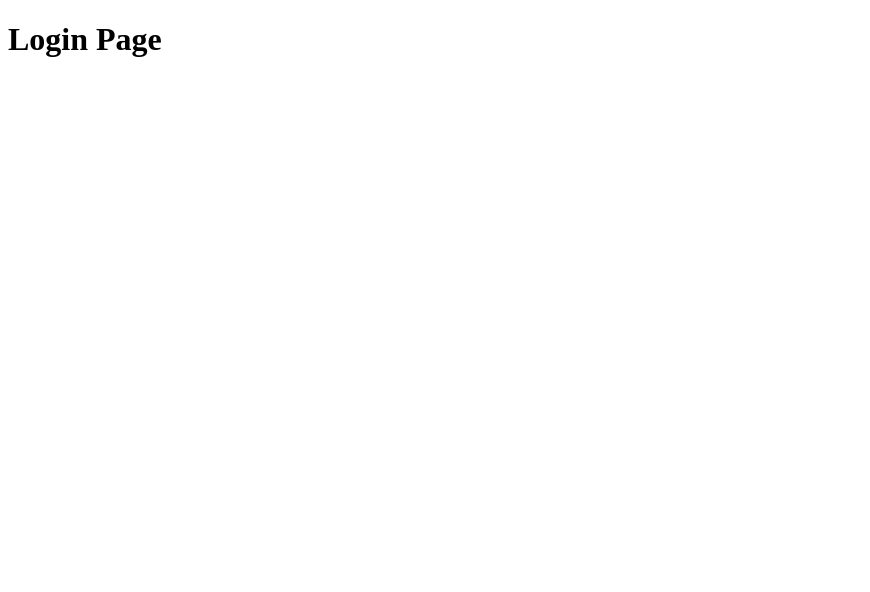
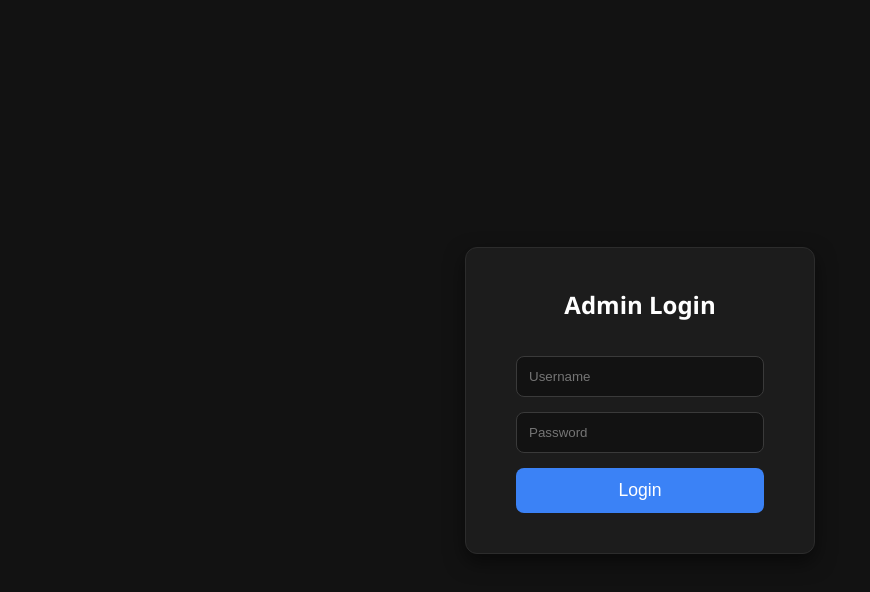
Before and after one commit to Natnael1921/my-portfolio-management, a React (Vite) app in the folder Frontend/: page /login in a window 1280 px wide. Shown: the top 592 px of the page, without its empty margins (0-870 px from the left). Built offline with nearby package versions, Linux system fonts and the light colour scheme.

Commit message:
Landing page + auth page

```diff
--- a/Frontend/src/App.jsx
+++ b/Frontend/src/App.jsx
@@ -1,19 +1,37 @@
-import { BrowserRouter, Routes, Route } from "react-router-dom";
+import { BrowserRouter, Routes, Route } from "react-router-dom"; // ✅ import this
 
+import LandingPage from "./pages/LandingPage";
 import Login from "./pages/Login";
 import Dashboard from "./pages/Dashboard";
 import Projects from "./pages/Projects";
+import ProtectedRoute from "./components/ProtectedRoute";
 
 function App() {
   return (
     <BrowserRouter>
       <Routes>
 
+        <Route path="/" element={<LandingPage />} />
+
         <Route path="/login" element={<Login />} />
 
-        <Route path="/dashboard" element={<Dashboard />} />
+        <Route
+          path="/dashboard"
+          element={
+            <ProtectedRoute>
+              <Dashboard />
+            </ProtectedRoute>
+          }
+        />
 
-        <Route path="/projects" element={<Projects />} />
+        <Route
+          path="/projects"
+          element={
+            <ProtectedRoute>
+              <Projects />
+            </ProtectedRoute>
+          }
+        />
 
       </Routes>
     </BrowserRouter>
--- /dev/null
+++ b/Frontend/src/components/ProtectedRoute.jsx
@@ -0,0 +1,13 @@
+import { Navigate } from "react-router-dom";
+
+export default function ProtectedRoute({ children }) {
+  const token = localStorage.getItem("token");
+
+  if (!token) {
+    // Not logged in → redirect
+    return <Navigate to="/login" replace />;
+  }
+
+  // Logged in → show children
+  return children;
+}
--- a/Frontend/src/index.css
+++ b/Frontend/src/index.css
@@ -0,0 +1,12 @@
+* {
+  margin: 0;
+  padding: 0;
+  box-sizing: border-box;
+}
+
+
+html, body, #root {
+  height: 100%;
+  width: 100%;
+  font-family: 'Arial', sans-serif;
+}
--- a/Frontend/src/pages/Dashboard.jsx
+++ b/Frontend/src/pages/Dashboard.jsx
@@ -1,4 +1,13 @@
+import { useEffect } from "react";
+import API from "../api";
 export default function Dashboard() {
+
+  useEffect(() => {
+    API.get("/projects")
+      .then(res => console.log(res.data))
+      .catch(err => console.log(err));
+  }, []);
+
   return (
     <div>
       <h1>Dashboard</h1>
--- /dev/null
+++ b/Frontend/src/pages/LandingPage.jsx
@@ -0,0 +1,22 @@
+import { useNavigate } from "react-router-dom";
+import "../styles/LandingPage.css";
+
+export default function LandingPage() {
+  const navigate = useNavigate();
+
+  const handleLogin = () => {
+    navigate("/login");
+  };
+
+  return (
+    <div className="landing-container">
+      <div className="landing-content">
+        <h1>Natnael Mekonnen</h1>
+        <p>Admin Dashboard</p>
+        <button className="landing-button" onClick={handleLogin}>
+          Login
+        </button>
+      </div>
+    </div>
+  );
+}
--- a/Frontend/src/pages/Login.jsx
+++ b/Frontend/src/pages/Login.jsx
@@ -1,7 +1,77 @@
+import { useState } from "react";
+import { useNavigate } from "react-router-dom";
+import API from "../api";
+import "../styles/Login.css";
+
 export default function Login() {
+  const navigate = useNavigate();
+
+  const [username, setUsername] = useState("");
+  const [password, setPassword] = useState("");
+
+  const [loading, setLoading] = useState(false);
+  const [error, setError] = useState("");
+
+  const handleLogin = async (e) => {
+    e.preventDefault();
+
+    setLoading(true);
+    setError("");
+
+    try {
+      const res = await API.post("/auth/login", {
+        username,
+        password,
+      });
+
+      // save token
+      localStorage.setItem("token", res.data.token);
+
+      // redirect
+      navigate("/dashboard");
+
+    } catch (err) {
+      setError(
+        err.response?.data?.message || "Login failed"
+      );
+    }
+
+    setLoading(false);
+  };
+
   return (
-    <div>
-      <h1>Login Page</h1>
+    <div className="login-container">
+      <form className="login-form" onSubmit={handleLogin}>
+        <h2>Admin Login</h2>
+
+        {error && <p className="login-error">{error}</p>}
+
+        <input
+          type="text"
+          placeholder="Username"
+          value={username}
+          onChange={(e) => setUsername(e.target.value)}
+          className="login-input"
+          required
+        />
+
+        <input
+          type="password"
+          placeholder="Password"
+          value={password}
+          onChange={(e) => setPassword(e.target.value)}
+          className="login-input"
+          required
+        />
+
+        <button
+          type="submit"
+          className="login-button"
+          disabled={loading}
+        >
+          {loading ? "Logging in..." : "Login"}
+        </button>
+      </form>
     </div>
   );
 }
--- /dev/null
+++ b/Frontend/src/styles/LandingPage.css
@@ -0,0 +1,50 @@
+/* LandingPage.css - professional dark theme */
+
+.landing-container {
+  height: 100vh;
+  width: 100vw;
+  display: flex;
+  justify-content: center;
+  align-items: center;
+  background: #121212; /* very dark charcoal */
+  color: #e0e0e0;     /* soft off-white text */
+  text-align: center;
+  font-family: 'Segoe UI', Tahoma, Geneva, Verdana, sans-serif;
+}
+
+.landing-content {
+  background: #1c1c1c; /* slightly lighter than background */
+  padding: 50px 60px;
+  border-radius: 12px;
+  box-shadow: 0 8px 20px rgba(0,0,0,0.5);
+  border: 1px solid #2c2c2c; /* subtle grey border */
+}
+
+.landing-content h1 {
+  font-size: 3rem;
+  margin-bottom: 10px;
+  color: #ffffff;
+  letter-spacing: 1px;
+}
+
+.landing-content p {
+  font-size: 1.2rem;
+  margin-bottom: 30px;
+  color: #cccccc; /* subtle grey text */
+}
+
+.landing-button {
+  padding: 12px 28px;
+  border: none;
+  border-radius: 8px;
+  background: #3b82f6;
+  color: white;
+  cursor: pointer;
+  font-size: 1.1rem;
+  transition: background 0.3s, transform 0.2s;
+}
+
+.landing-button:hover {
+  background: #2563eb;
+  transform: translateY(-2px);
+}
--- /dev/null
+++ b/Frontend/src/styles/Login.css
@@ -0,0 +1,69 @@
+.login-container {
+  height: 100vh;
+  width: 100vw;
+  display: flex;
+  justify-content: center;
+  align-items: center;
+  background: #121212;
+  font-family: 'Segoe UI', Tahoma, Geneva, Verdana, sans-serif;
+}
+
+.login-form {
+  display: flex;
+  flex-direction: column;
+  gap: 15px;
+  background: #1c1c1c;
+  padding: 40px 50px;
+  border-radius: 12px;
+  width: 350px;
+  color: #e0e0e0;
+  border: 1px solid #2c2c2c;
+  box-shadow: 0 8px 20px rgba(0,0,0,0.5);
+}
+
+.login-form h2 {
+  text-align: center;
+  color: #ffffff;
+  margin-bottom: 20px;
+}
+
+.login-input {
+  padding: 12px;
+  border-radius: 8px;
+  border: 1px solid #3a3a3a;
+  background: #121212;
+  color: #e0e0e0;
+  transition: border 0.3s;
+}
+
+.login-input:focus {
+  outline: none;
+  border-color: #3b82f6;
+}
+
+.login-button {
+  padding: 12px;
+  border-radius: 8px;
+  border: none;
+  background: #3b82f6;
+  color: white;
+  cursor: pointer;
+  font-size: 1.1rem;
+  transition: background 0.3s, transform 0.2s;
+}
+
+.login-button:hover {
+  background: #2563eb;
+  transform: translateY(-2px);
+}
+
+.login-button:disabled {
+  background: #1f4bbf;
+  cursor: not-allowed;
+}
+
+.login-error {
+  color: #ff6b6b;
+  text-align: center;
+  font-size: 0.95rem;
+}
```
